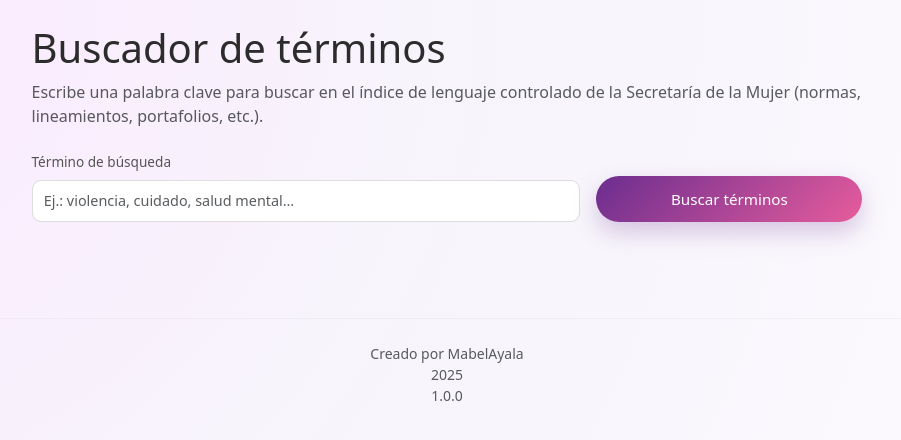
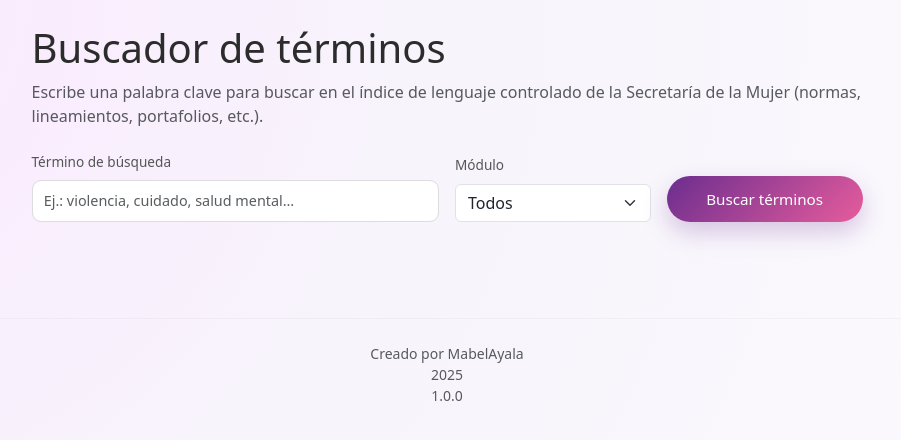
Before and after one commit to ayalammabel/2025_UC_BigData, a Flask app: page /buscador in a window 1280 px wide. Shown: the top 440 px of the page, without its empty margins (193-1094 px from the left). Run offline with Flask 3, Linux system fonts and the light colour scheme.

Commit message:
Update buscador.html

```diff
--- a/templates/buscador.html
+++ b/templates/buscador.html
@@ -16,7 +16,7 @@
             <!-- Formulario de búsqueda -->
            <form id="form-busqueda" class="mb-4">
     <div class="row g-3 align-items-end">
-                    <div class="col-md-8">
+        <div class="col-md-6">
             <label for="query" class="form-label">Término de búsqueda</label>
             <input type="text"
                    class="form-control"
@@ -25,13 +25,33 @@
                    placeholder="Ej.: violencia, cuidado, salud mental…"
                    required>
         </div>
-                    <div class="col-md-4 d-grid">
+
+        <!-- NUEVO: filtro por módulo -->
+        <div class="col-md-3">
+            <label for="modulo" class="form-label">Módulo</label>
+            <select id="modulo" name="modulo" class="form-select">
+                <option value="">Todos</option>
+                <option value="Promoción del Acceso a la Justicia para las Mujeres">
+                    Promoción del Acceso a la Justicia
+                </option>
+                <option value="Prevención de violencias contra las mujeres">
+                    Prevención de violencias
+                </option>
+                <option value="Gestión del conocimiento">
+                    Gestión del conocimiento
+                </option>
+                <!-- Agrega aquí los otros módulos que tengas en el lenguaje controlado -->
+            </select>
+        </div>
+
+        <div class="col-md-3 d-grid">
             <button type="submit" class="btn btn-primary mt-md-0 mt-3">
                 Buscar términos
             </button>
         </div>
     </div>
 </form>
+
 
             <!-- Mensajes -->
             <div id="alerta" class="alert alert-info d-none">
```
Lines whose indentation alone changed are shown as unchanged.
